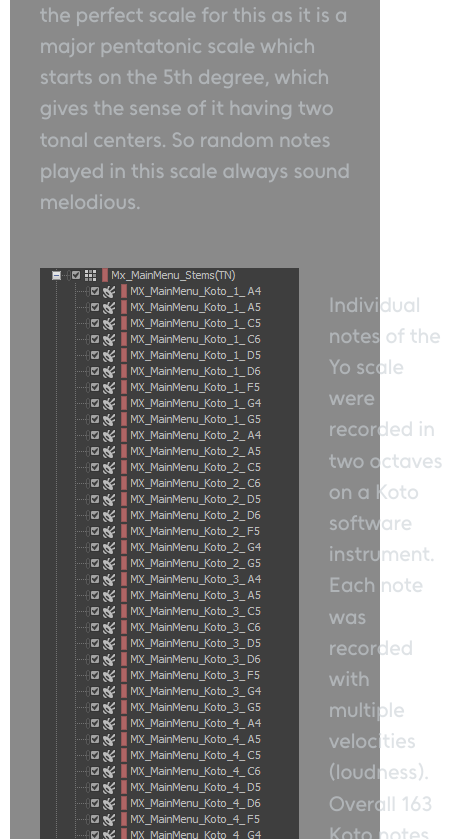
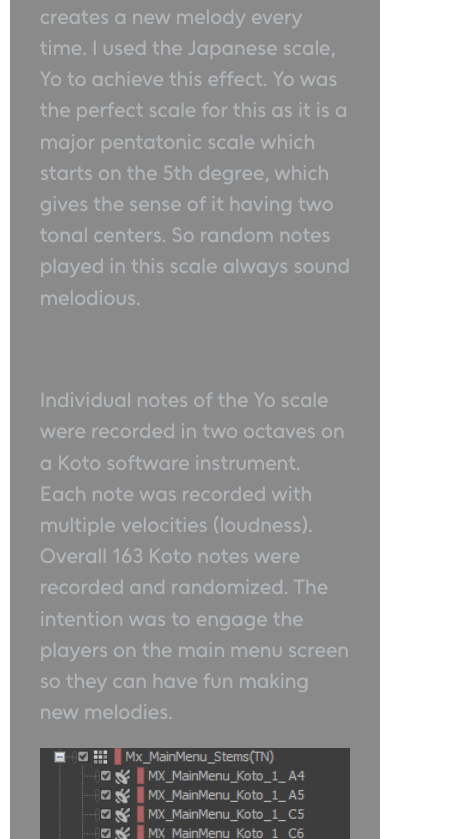
Before and after one commit to adam-alperk/WEBSITE, a React (Vite) app in the folder adigoj/: page /work/paper-samurai in a window 390 px wide. Shown: the part 4186-5025 px from the top of the page, 468 px wide, since content can reach past the window. Built offline with nearby package versions, Linux system fonts and the light colour scheme.

Commit message:
Optimized paper samurai page for mobile

```diff
--- a/adigoj/src/pages/subpages/PaperSamurai.tsx
+++ b/adigoj/src/pages/subpages/PaperSamurai.tsx
@@ -118,7 +118,7 @@ const PaperSamurai = () => {
                 always sound melodious.
               </p>
               <div id="spacer-large" />
-              <div className="details-grid">
+              <div id="reverse-column" className="details-grid">
                 <img
                   src="/projects/paper-samurai/MX_Menu.png"
                   className="details-image"
--- a/adigoj/src/pages/subpages/ProjectPages.css
+++ b/adigoj/src/pages/subpages/ProjectPages.css
@@ -96,3 +96,18 @@ li {
     height: calc(95vw / 2);
   }
 }
+
+@media (max-width: 809px) {
+  .details-grid {
+    display: flex;
+    flex-direction: column;
+  }
+
+  .details-grid-p {
+    margin-left: 0px;
+  }
+
+  #reverse-column {
+    flex-direction: column-reverse !important;
+  }
+}
```
